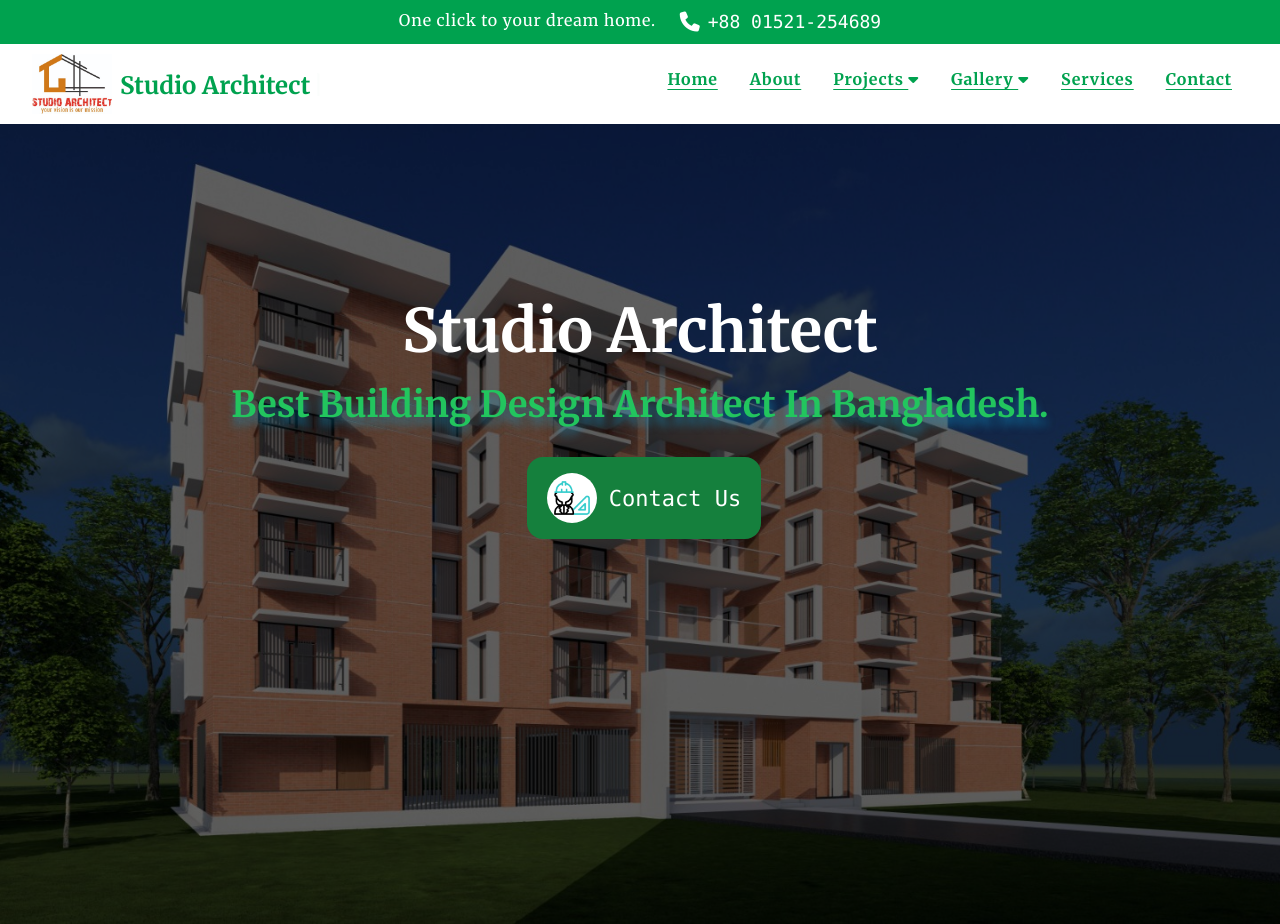
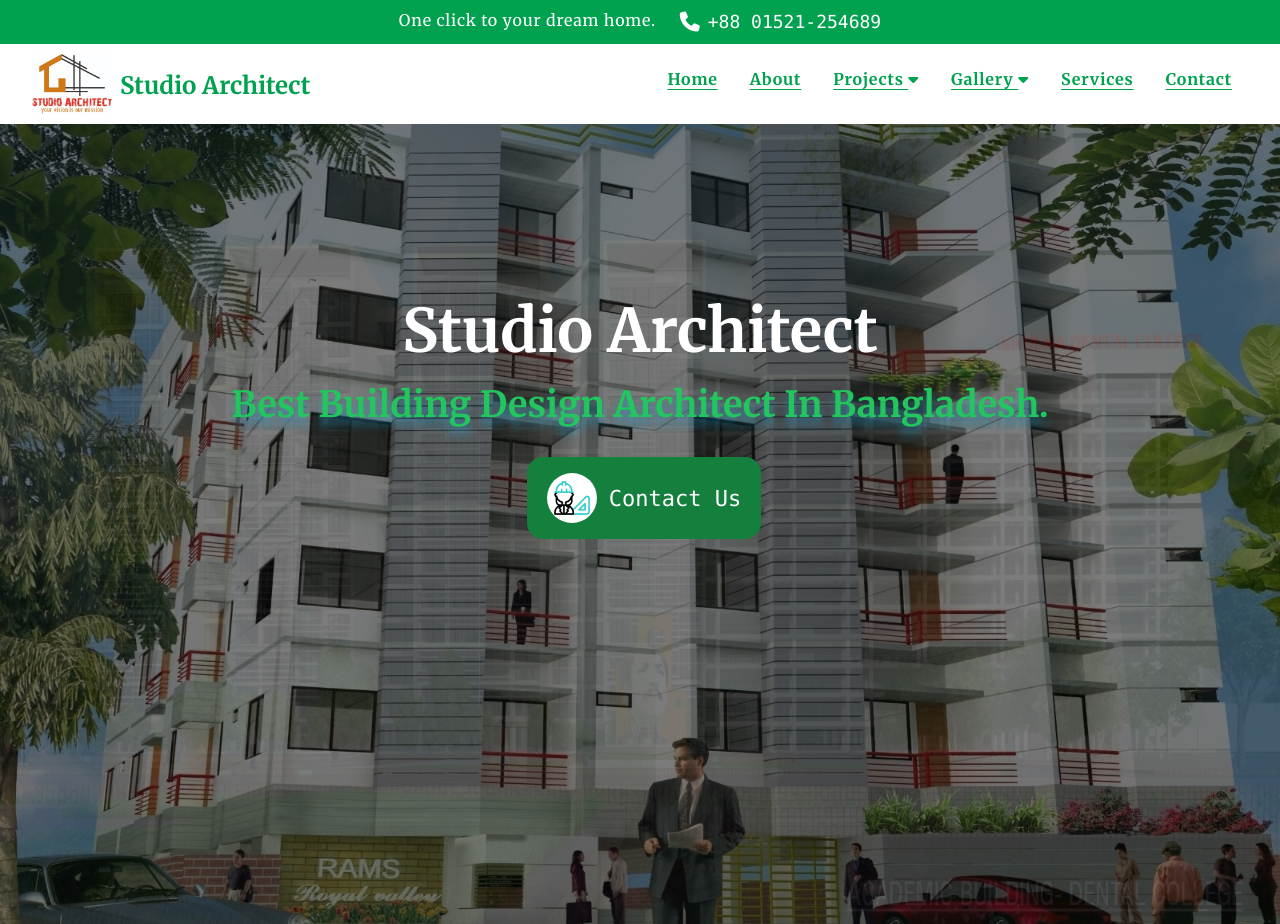
Before and after one commit to arifbillah0156/Riazul-Islam, a Next.js app: page / in a window 1280 px wide. Built offline with nearby package versions, Linux system fonts and the light colour scheme; a web font is replaced by a local one.

Commit message:
edit4751e

```diff
--- a/components/Home/Home.jsx
+++ b/components/Home/Home.jsx
@@ -7,14 +7,20 @@ import architect from "@/public/Images/architect.gif";
 import { useState, useEffect } from "react";
 import Link from "next/link";
 import Image from "next/image";
+import a1 from "@/public/1.jpeg";
+import a2 from "@/public/2.jpeg";
+import a3 from "@/public/3.jpeg";
+import a4 from "@/public/4.jpeg";
+import a5 from "@/public/5.jpeg";
 
 export default function HomePage() {
   const images = [
-    // "/1.jpeg",
-    // "/2.jpeg",
-    // "/3.jpeg",
+    //
+    "/1.jpeg",
+    "/2.jpeg",
+    "/3.jpeg",
     "/4.jpeg",
-    // "/5.jpeg",
+    "/5.jpeg",
   ];
 
   const [currentImageIndex, setCurrentImageIndex] = useState(0);
@@ -28,6 +34,7 @@ export default function HomePage() {
   }, [images.length]);
 
   return (
+    <div>
       <div
         className="h-screen w-[100%] bg-cover bg-center transition-all duration-1000"
         style={{
@@ -77,5 +84,6 @@ export default function HomePage() {
           </div>
         </div>
       </div>
+    </div>
   );
 }
```
Lines whose indentation alone changed are shown as unchanged.
